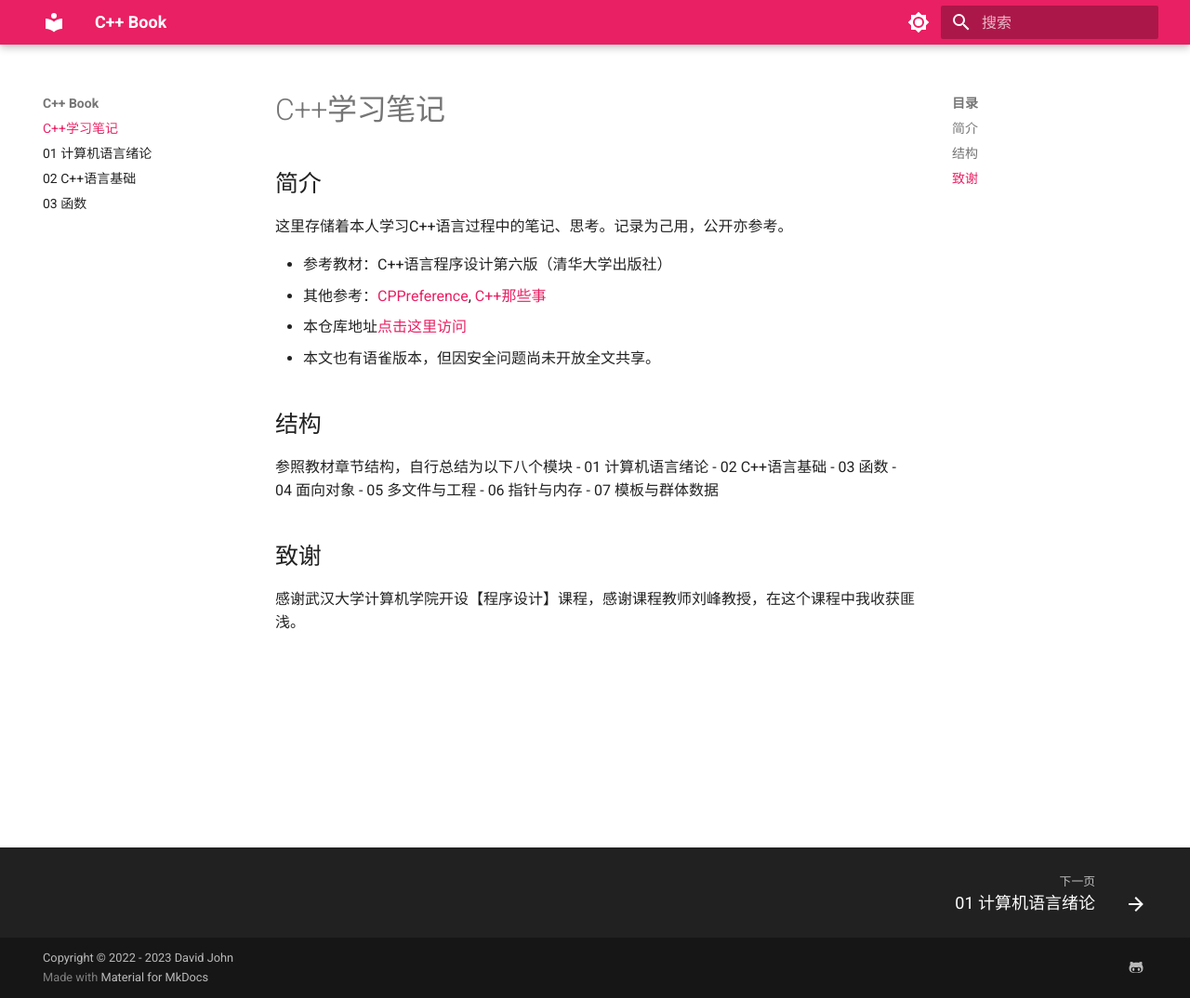
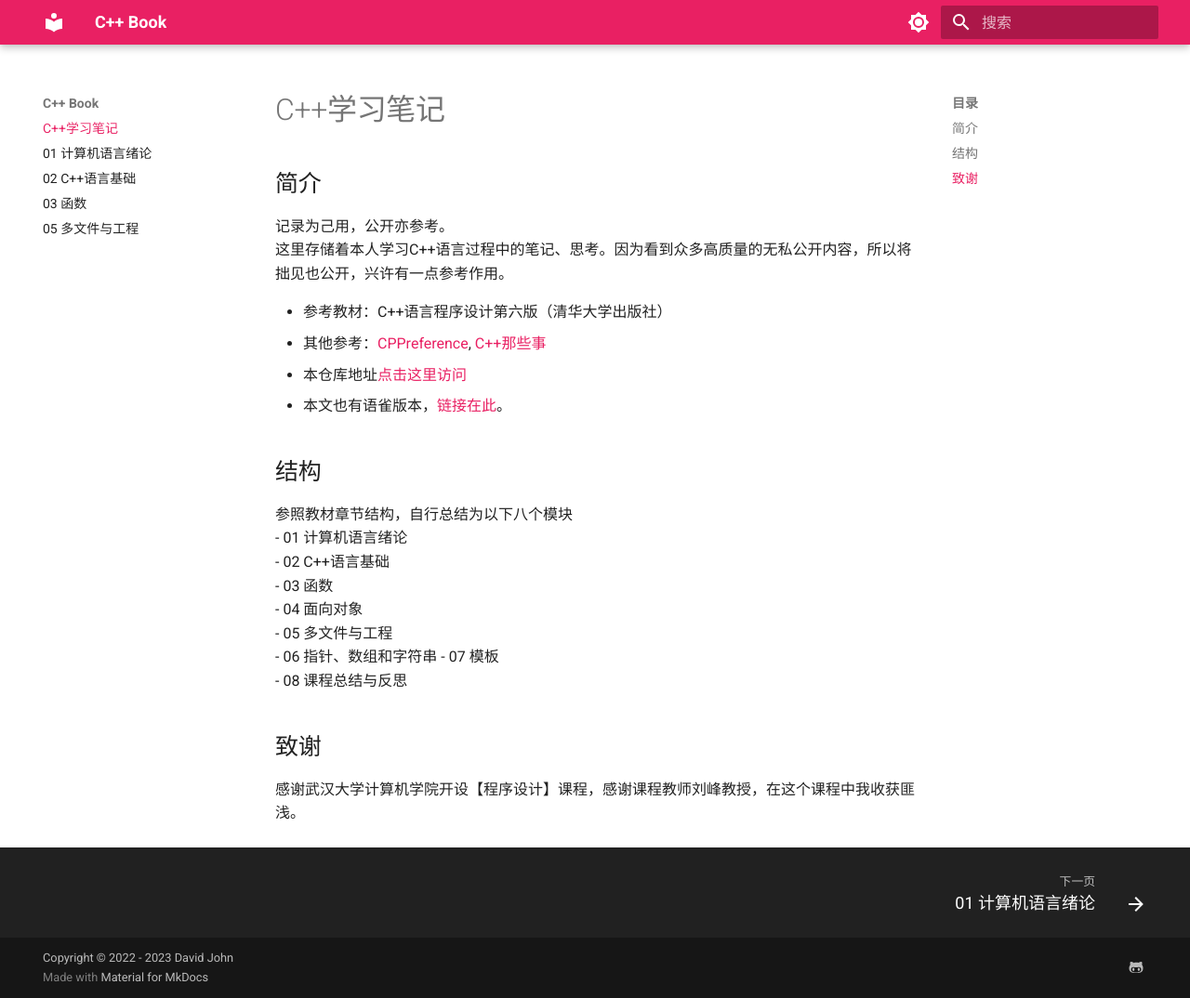
Before and after one commit to David-Zhang-test/CPlusPlusBook, an MkDocs documentation site: the page built from docs/index.md, in a window 1280 px wide and 1074 px high. Shown: the whole window at 93% size. Built offline with MkDocs 1.6.1 and Material for MkDocs 9.7.7, drawn with Linux system fonts in a browser that asks for light colours.

Commit message:
05 pasage added

```diff
--- a/docs/index.md
+++ b/docs/index.md
@@ -1,13 +1,13 @@
 # C++学习笔记
 
 ## 简介
-
-这里存储着本人学习C++语言过程中的笔记、思考。记录为己用，公开亦参考。
+记录为己用，公开亦参考。
+这里存储着本人学习C++语言过程中的笔记、思考。因为看到众多高质量的无私公开内容，所以将拙见也公开，兴许有一点参考作用。
 
 * 参考教材：C++语言程序设计第六版（清华大学出版社）
 * 其他参考：[CPPreference](https://en.cppreference.com/w/), [C++那些事](https://light-city.github.io/)
 * 本仓库地址[点击这里访问](https://github.com/David-Zhang-test/CPlusPlusBook)
-* 本文也有语雀版本，但因安全问题尚未开放全文共享。
+* 本文也有语雀版本，[链接在此]()。
 
 
 ## 结构
@@ -18,8 +18,9 @@
 - 03 函数
 - 04 面向对象
 - 05 多文件与工程
-- 06 指针与内存
-- 07 模板与群体数据
+- 06 指针、数组和字符串
+- 07 模板
+- 08 课程总结与反思
 
 ## 致谢
 
```
Also changed, not shown: docs/05 多文件与工程.md (added, +106 -0 lines), docs/assets/images/05/image1.png (added), docs/assets/images/05/image2.png (added).
